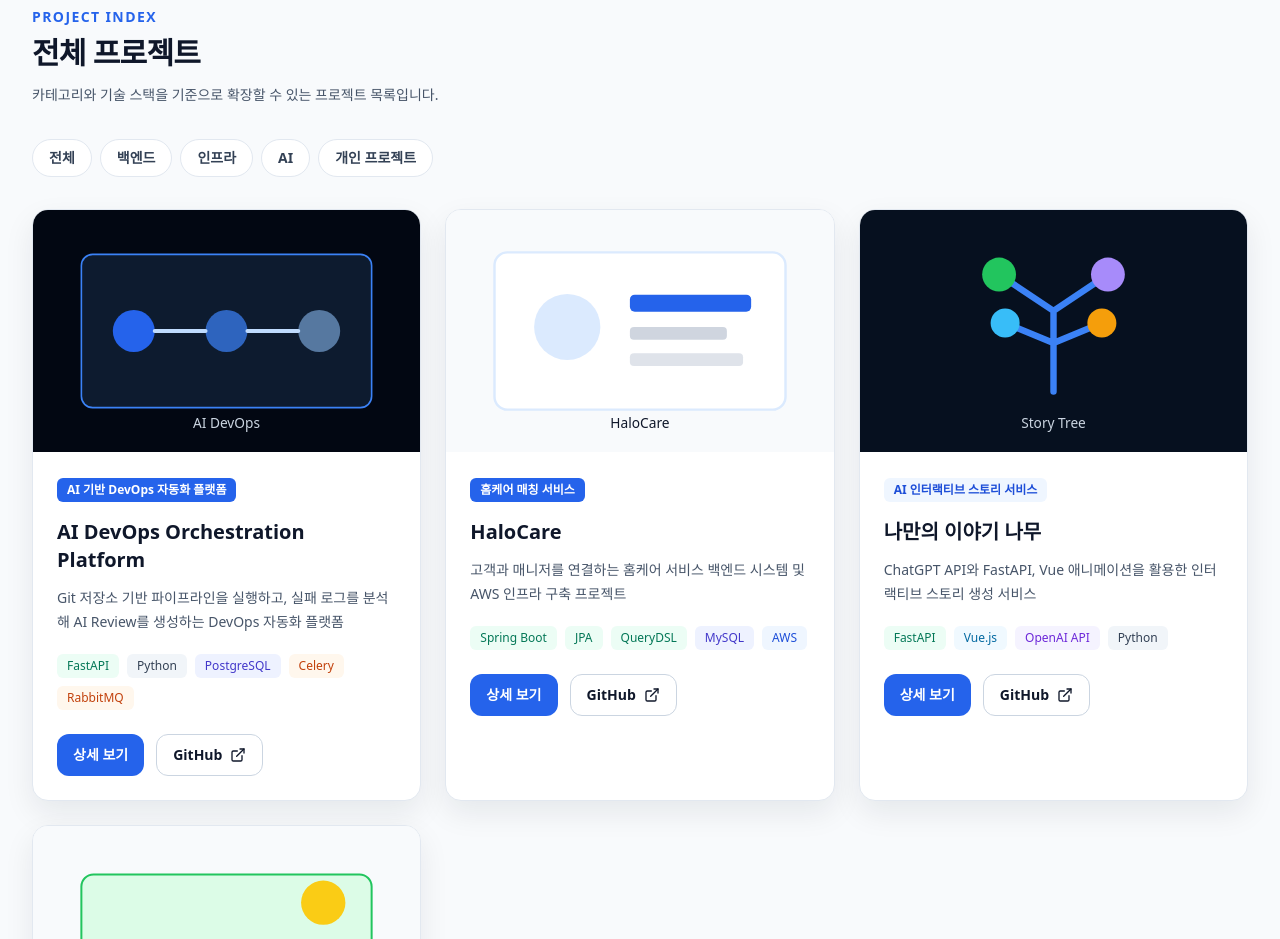
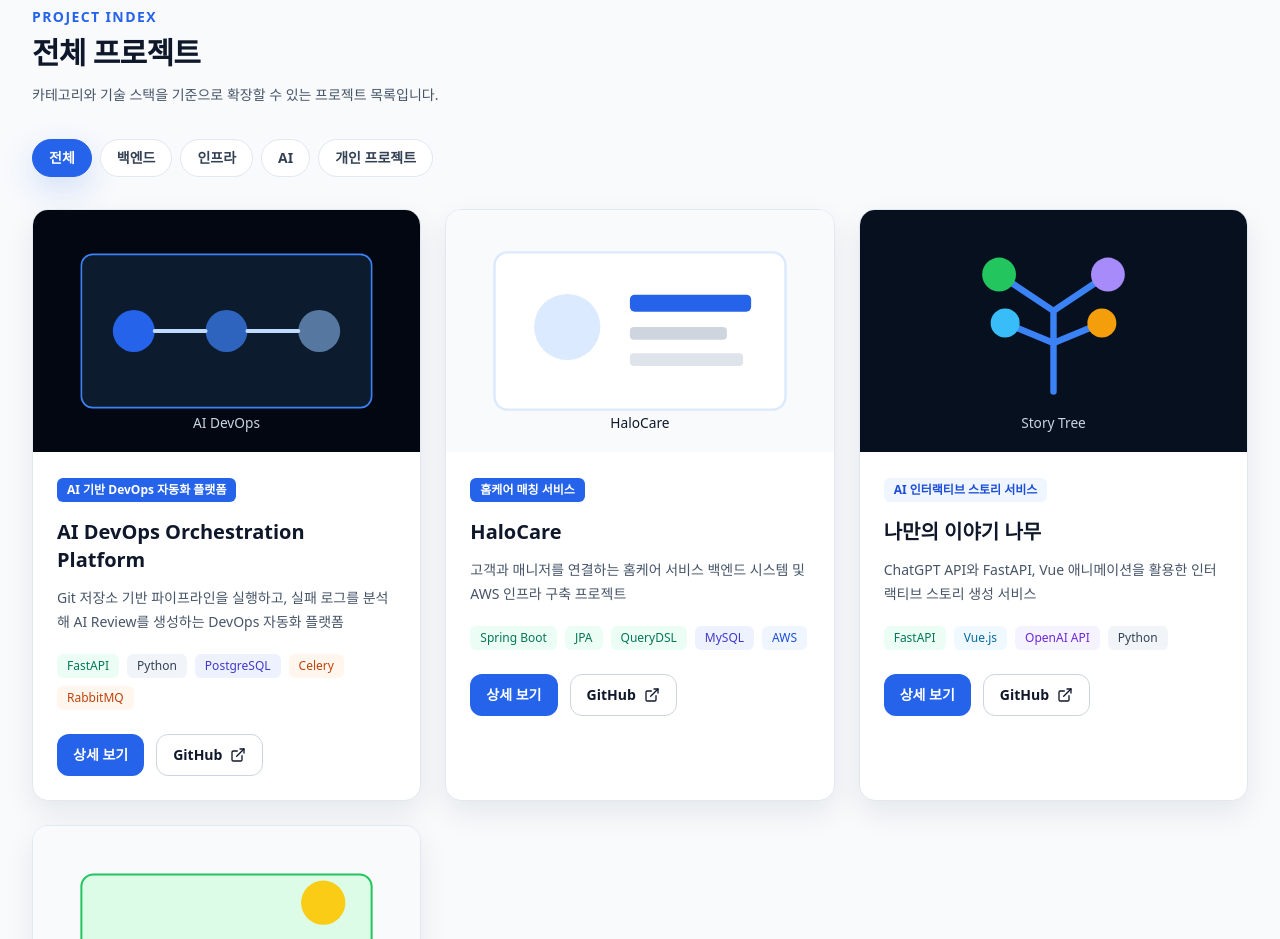
Before and after one commit to JongEunLee310/portfolio, a React (Vite) app: page /#/projects in a window 1280 px wide. Shown: the part 800-1739 px from the top of the page. Built offline with nearby package versions, Linux system fonts and the light colour scheme; a web font is replaced by a local one.

Commit message:
feat: 프로젝트 페이지 필터 상호작용 및 빈 결과 처리

```diff
--- a/src/components/project/ProjectFilter.tsx
+++ b/src/components/project/ProjectFilter.tsx
@@ -1,22 +1,39 @@
-type FilterOption = {
+type FilterOption<TValue extends string> = {
   label: string;
-  value: string;
+  value: TValue;
 };
 
-type ProjectFilterProps = {
-  options: readonly FilterOption[];
+type ProjectFilterProps<TValue extends string> = {
+  options: readonly FilterOption<TValue>[];
+  selectedValue: TValue;
+  onChange: (value: TValue) => void;
+  ariaLabel: string;
 };
 
-export function ProjectFilter({ options }: ProjectFilterProps) {
+export function ProjectFilter<TValue extends string>({
+  options,
+  selectedValue,
+  onChange,
+  ariaLabel,
+}: ProjectFilterProps<TValue>) {
   return (
-    <div className="flex flex-wrap gap-2">
+    <div className="flex flex-wrap gap-2" aria-label={ariaLabel}>
       {options.map((option) => (
-        <span
+        <button
           key={option.value}
-          className="rounded-full border border-slate-200 bg-white px-4 py-2 text-sm font-semibold text-slate-700"
+          type="button"
+          aria-pressed={option.value === selectedValue}
+          onClick={() => onChange(option.value)}
+          className={[
+            "rounded-full border px-4 py-2 text-sm font-semibold transition",
+            "focus-visible:outline focus-visible:outline-2 focus-visible:outline-offset-2 focus-visible:outline-blue-600",
+            option.value === selectedValue
+              ? "border-blue-600 bg-blue-600 text-white shadow-blue-soft"
+              : "border-slate-200 bg-white text-slate-700 hover:border-blue-300 hover:text-blue-600",
+          ].join(" ")}
         >
           {option.label}
-        </span>
+        </button>
       ))}
     </div>
   );
--- a/src/pages/ProjectsPage.tsx
+++ b/src/pages/ProjectsPage.tsx
@@ -1,14 +1,44 @@
+import { useMemo, useState } from "react";
+import { EmptyState } from "@/components/common/EmptyState";
 import { SectionHeader } from "@/components/common/SectionHeader";
 import { PageHero } from "@/components/hero/PageHero";
 import { PageLayout } from "@/components/layout/PageLayout";
 import { ProjectFilter } from "@/components/project/ProjectFilter";
 import { ProjectGrid } from "@/components/project/ProjectGrid";
-import { projectCategoryFilters } from "@/data/filters";
+import { projectCategoryFilters, projectFilterContent } from "@/data/filters";
 import { pageHeroes } from "@/data/hero";
 import { projects } from "@/data/projects";
+import type { ProjectCard, ProjectFilterValue } from "@/types/project";
 import { pageChrome } from "@/utils/pageChrome";
 
+function matchesProjectFilter(
+  project: ProjectCard,
+  selectedFilter: ProjectFilterValue,
+) {
+  if (selectedFilter === "all") {
+    return true;
+  }
+
+  return (
+    project.category.includes(selectedFilter) ||
+    project.type === selectedFilter ||
+    project.techStack.some(
+      (tech) =>
+        tech.category === selectedFilter ||
+        tech.name.toLowerCase().includes(selectedFilter),
+    )
+  );
+}
+
 export function ProjectsPage() {
+  const [selectedFilter, setSelectedFilter] =
+    useState<ProjectFilterValue>("all");
+  const filteredProjects = useMemo(
+    () =>
+      projects.filter((project) => matchesProjectFilter(project, selectedFilter)),
+    [selectedFilter],
+  );
+
   return (
     <PageLayout {...pageChrome}>
       <PageHero {...pageHeroes.projects} />
@@ -19,9 +49,21 @@ export function ProjectsPage() {
             title="전체 프로젝트"
             description="카테고리와 기술 스택을 기준으로 확장할 수 있는 프로젝트 목록입니다."
           />
-          <ProjectFilter options={projectCategoryFilters} />
+          <ProjectFilter
+            options={projectCategoryFilters}
+            selectedValue={selectedFilter}
+            onChange={setSelectedFilter}
+            ariaLabel={projectFilterContent.ariaLabel}
+          />
           <div className="mt-8">
-            <ProjectGrid projects={projects} />
+            {filteredProjects.length > 0 ? (
+              <ProjectGrid projects={filteredProjects} />
+            ) : (
+              <EmptyState
+                title={projectFilterContent.emptyTitle}
+                description={projectFilterContent.emptyDescription}
+              />
+            )}
           </div>
         </div>
       </section>
```
